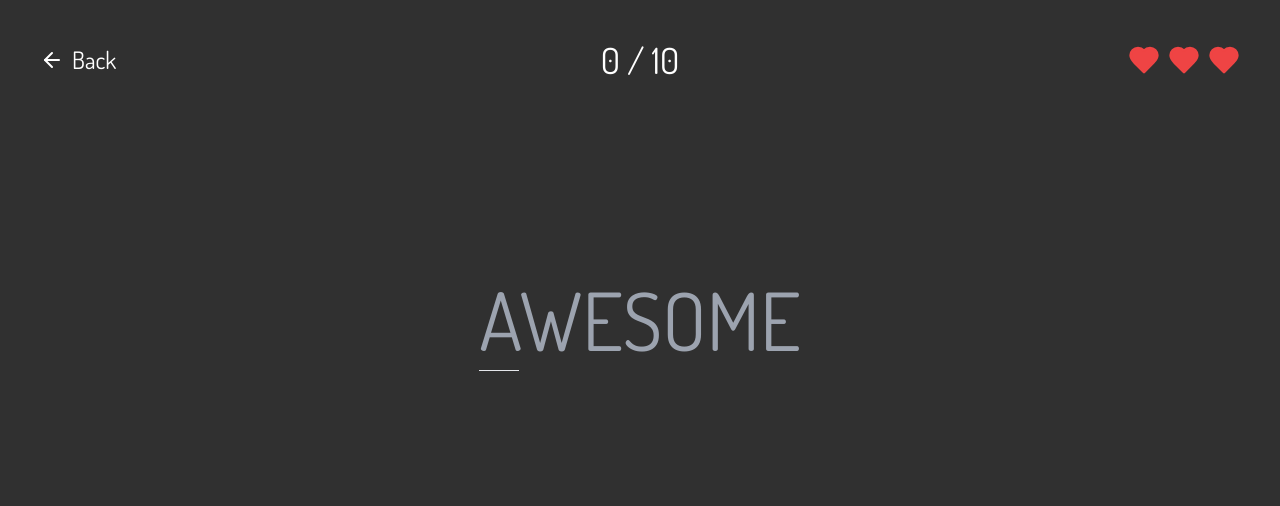
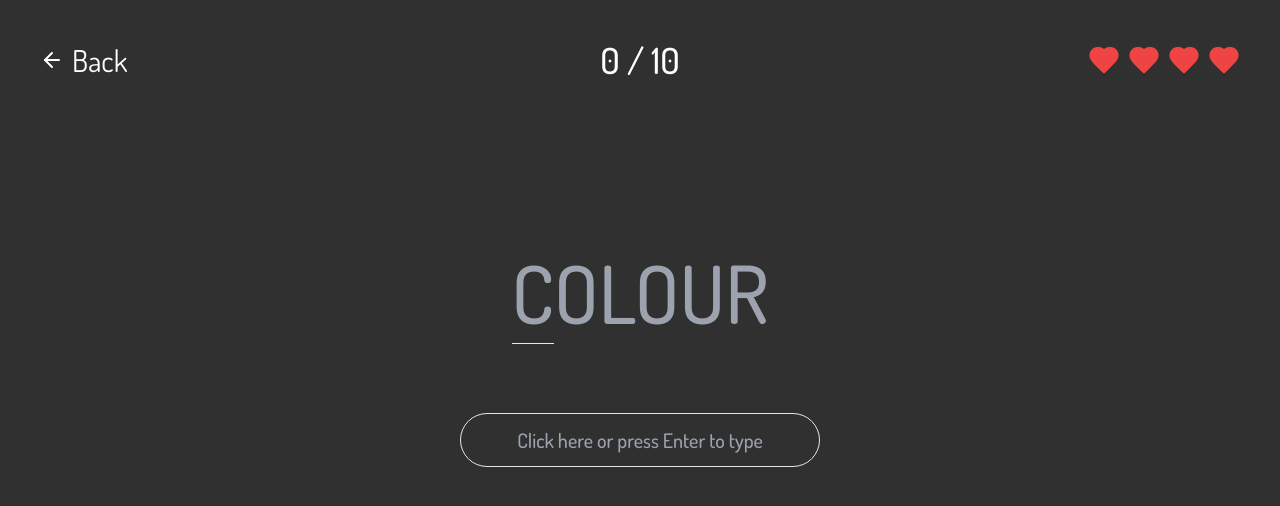
Before and after one commit to suttirakcha/wannatype, a React (Create React App) app: page /game in a window 1280 px wide. Shown: the top 506 px of the page. Built offline with nearby package versions, Linux system fonts and the light colour scheme.

Commit message:
Partially create 'how to play' and update words

```diff
--- a/src/App.tsx
+++ b/src/App.tsx
@@ -1,6 +1,7 @@
 import { BrowserRouter, Route, Routes } from 'react-router-dom';
 import Home from './pages/Home';
 import GamePage from './pages/GamePage';
+import HowToPlay from './pages/HowToPlay';
 
 function App() {
   return (
@@ -8,6 +9,7 @@ function App() {
       <Routes>
         <Route path="/" element={<Home />}/>
         <Route path="/game" element={<GamePage />}/>
+        <Route path="/how-to-play" element={<HowToPlay />}/>
       </Routes>
     </BrowserRouter>
   );
--- a/src/components/Button.tsx
+++ b/src/components/Button.tsx
@@ -11,9 +11,9 @@ const Button = ({ text, onClick } : ButtonProps) => {
 
   useEffect(() => {
     const press = (e: KeyboardEvent) => {
-        if (e.key === firstLetter.toLowerCase()){
-            onClick()
-        }
+      if (e.shiftKey && e.key === firstLetter.toLowerCase()){
+        onClick()
+      }
     }
     window.addEventListener("keypress", press)
   }, [firstLetter, onClick])
--- /dev/null
+++ b/src/components/InputButton.tsx
@@ -0,0 +1,43 @@
+import { useEffect, useRef, useState } from "react"
+
+interface InputButtonProps {
+  onType: (e: any) => void
+}
+
+const InputButton = ({ onType } : InputButtonProps) => {
+
+  const [isFocused, setIsFocused] = useState(false)
+  const inputRef = useRef<HTMLInputElement>(null)
+
+  useEffect(() => {
+    const handlePress = (e: KeyboardEvent) => {
+      if (e.key === "Enter"){
+        setIsFocused(true)
+        inputRef?.current?.focus()
+      }
+
+      if (e.key === "Escape"){
+        setIsFocused(false)
+        inputRef?.current?.blur()
+      }
+    }
+
+    window.addEventListener("keydown", handlePress)
+
+    return () => window.removeEventListener("keydown", handlePress)
+  }, [isFocused])
+
+  return (
+    <input
+      ref={inputRef}
+      placeholder={isFocused ? "Please type the characters" : "Click here or press Enter to type"}
+      className={`bg-maingray ${isFocused ? "placeholder:text-white" : ""} w-[300px] md:w-[360px] text-lg md:text-xl font-medium text-center border px-3 py-2 md:p-3 rounded-full`}
+      onFocus={() => setIsFocused(true)}
+      onBlur={() => setIsFocused(false)}
+      readOnly
+      onKeyDown={onType}
+    />
+  )
+}
+
+export default InputButton
--- /dev/null
+++ b/src/components/YouWon.tsx
@@ -0,0 +1,11 @@
+const YouWon = () => {
+  return (
+    <div className="flex flex-col gap-y-8 items-center h-screen justify-center">
+    <h1 className="text-7xl text-red-500">You have won!</h1>
+
+
+  </div>
+  )
+}
+
+export default YouWon
--- a/src/data/index.ts
+++ b/src/data/index.ts
@@ -90,5 +90,29 @@ export const WORDS: string[] = [
   "tool",
   "shift",
   "pencil",
-  "detail"
+  "detail",
+  "precious",
+  "door",
+  "mango",
+  "apple",
+  "table",
+  "strategy",
+  "reward",
+  "free",
+  "block",
+  "investment",
+  "love",
+  "player",
+  "marketing",
+  "management",
+  "comment",
+  "music",
+  "exercise",
+  "congratulations",
+  "white",
+  "keyboard",
+  "journey",
+  "friend",
+  "luck",
+  "travel"
 ]
--- a/src/index.css
+++ b/src/index.css
@@ -1,6 +1,10 @@
 @tailwind base;
 @tailwind components;
 @tailwind utilities;
+
+* {
+  outline:none
+}
 
 body {
   margin: 0;
@@ -9,7 +13,7 @@ body {
     sans-serif;
   -webkit-font-smoothing: antialiased;
   -moz-osx-font-smoothing: grayscale;
-  background-color:rgb(48, 48, 48);
+  background-color:#303030;
   color:white;
 }
 
--- a/src/pages/GamePage.tsx
+++ b/src/pages/GamePage.tsx
@@ -3,6 +3,7 @@ import { WORDS } from "../data"
 import { ArrowLeft, Heart } from "lucide-react"
 import { Link, useNavigate } from "react-router-dom"
 import NoHearts from "../components/NoHearts"
+import InputButton from "../components/InputButton"
 
 const GamePage = () => {
 
@@ -18,7 +19,7 @@ const GamePage = () => {
     word.split("").map((character) => ({ character, color: "text-gray-400" }))
   );
 
-  const hearts: number[] = [1, 2, 3]
+  const hearts: number[] = [1, 2, 3, 4]
   const [heart, setHeart] = useState(hearts.length)
 
   const handleNextWord = (inputWord: string) => {
@@ -41,7 +42,6 @@ const GamePage = () => {
     }, 800)
   }
 
-  useEffect(() => {
   const handleKeyPress = (e: KeyboardEvent) => {
     const pressedKey = e.key.toUpperCase();
     const currentCharacter = word[currentLetterIndex].toUpperCase();
@@ -75,16 +75,9 @@ const GamePage = () => {
     handleNextWord(WORDS[Math.floor(Math.random() * WORDS.length)])
   }
 
-    window.addEventListener("keydown", handleKeyPress);
-
-    return () => {
-      window.removeEventListener("keydown", handleKeyPress);
-    };
-  }, [currentLetterIndex, wordState]);
-
   const HeartSystem = () => {
     return (
-      <div className="flex justify-end items-center gap-x-2">
+      <div className="flex justify-end items-center gap-x-1 md:gap-x-2">
         {hearts.map((_, index) =>
           (<Heart key={index} className="h-8 w-8" fill={heart > index ? "rgb(239, 68, 68)" : "transparent"} stroke={heart > index ? "rgb(239, 68, 68)" : "rgb(156, 163, 175)"}/>)
         )}
@@ -96,23 +89,31 @@ const GamePage = () => {
     <main className={animate}>
       {heart > 0 ? (
         <>
-          <header className="grid grid-cols-3 p-10 items-center">
-            <button onClick={goBack} className="w-fit flex items-center gap-x-2 text-2xl">
+          {typedWords > limit ? (
+            <h1>YOU WON!</h1>
+          ) : (
+            <>
+              <header className="grid grid-cols-3 p-5 md:p-10 items-center">
+                <button onClick={goBack} className="w-fit flex items-center gap-x-2 md:text-2xl lg:text-3xl">
                   <ArrowLeft />
                   Back
                 </button>
-            <h1 className="text-4xl text-center w-full">{typedWords} / {limit}</h1>
+                <h1 className="text-3xl md:text-4xl font-medium text-center w-full">{typedWords} / {limit}</h1>
                 <HeartSystem />
               </header>
-          <div className="flex flex-col items-center justify-center h-[50vh]">
-            <h1 className="text-7xl uppercase">
+              <div className="flex flex-col items-center justify-center h-[60vh] gap-y-12 md:gap-y-20">
+                <h1 className="text-5xl md:text-7xl uppercase font-medium">
                   {wordState.map(({ character, color }, index) => (
                     <span key={index} className={`${color} ${currentLetterIndex === index ? 'border-b' : ''}`}>
                       {character}
                     </span>
                   ))}
                 </h1>
+
+                <InputButton onType={handleKeyPress}/>
               </div>
+            </>
+          )}
         </>
       ) : (
         <NoHearts />
--- a/src/pages/Home.tsx
+++ b/src/pages/Home.tsx
@@ -16,11 +16,11 @@ const Home = () => {
 
   return (
     <main className={`flex flex-col gap-y-8 items-center justify-center h-screen ${animate}`}>
-      <h1 className="text-7xl">Wannatype</h1>
+      <h1 className="text-6xl sm:text-7xl font-bold">Wannatype</h1>
 
       <div className="flex flex-col gap-y-4">
         <Button text="Play now" onClick={() => linkToPage("/game")}/>
-        <Button text="How to play" onClick={() => console.log("HELLOTEST")}/>
+        <Button text="How to play" onClick={() => linkToPage("/how-to-play")}/>
       </div>
     </main>
   )
--- a/src/pages/HowToPlay.tsx
+++ b/src/pages/HowToPlay.tsx
@@ -1,8 +1,10 @@
 const HowToPlay = () => {
   return (
-    <div>
-      <h1 className="text-[80px]">How to play</h1>
-    </div>
+    <main className={`flex flex-col gap-y-8 items-center justify-center h-screen`}>
+      <h1 className="text-7xl">How to play</h1>
+
+      <p className="text-2xl">Type the characters correctly.</p>
+    </main>
   )
 }
 
--- a/tailwind.config.js
+++ b/tailwind.config.js
@@ -7,6 +7,9 @@ module.exports = {
     extend: {
       fontSize: {
         "7xl": "80px"
+      },
+      colors: {
+        maingray: "#303030"
       }
     },
   },
```
Lines whose indentation alone changed are shown as unchanged.
